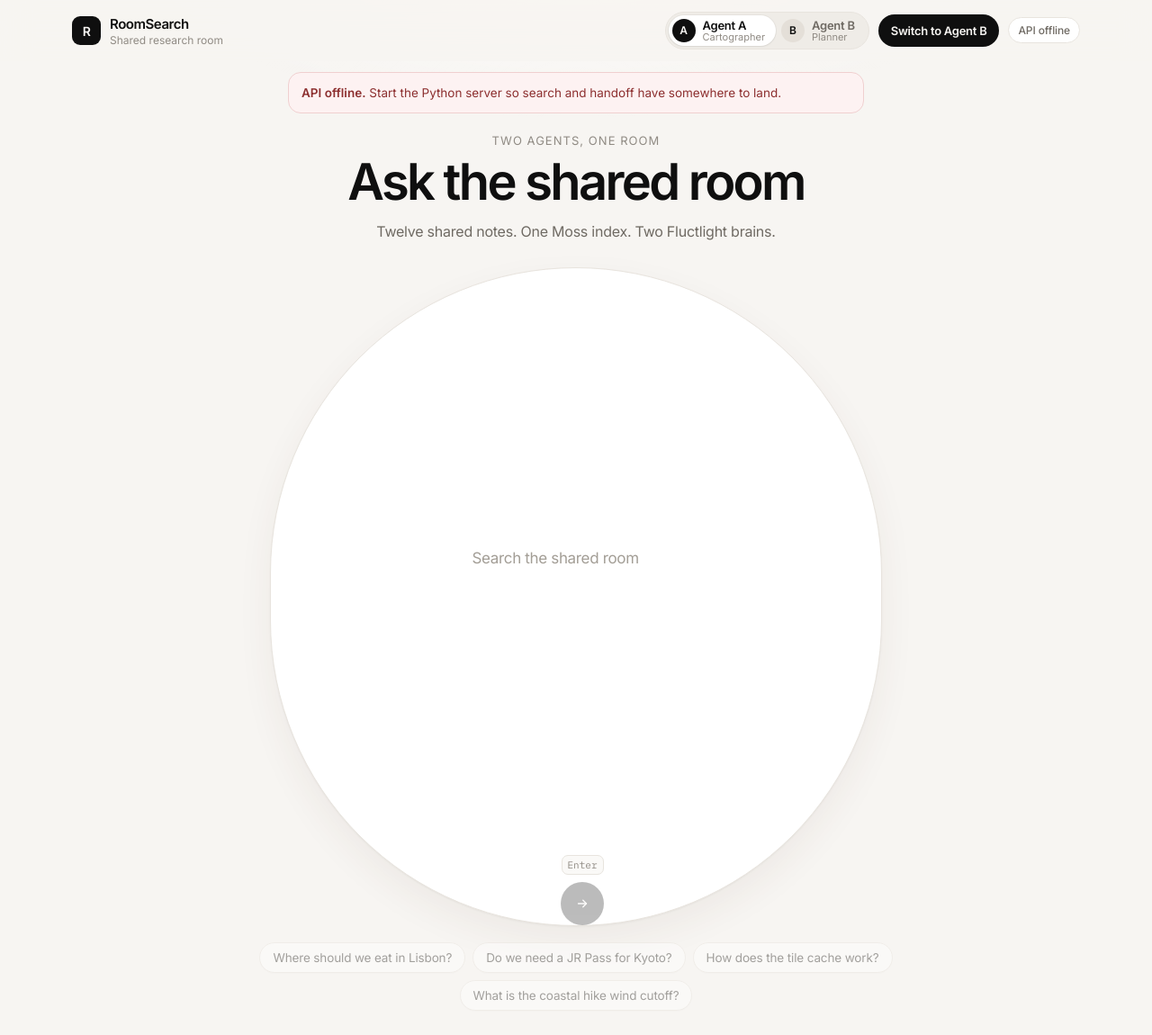
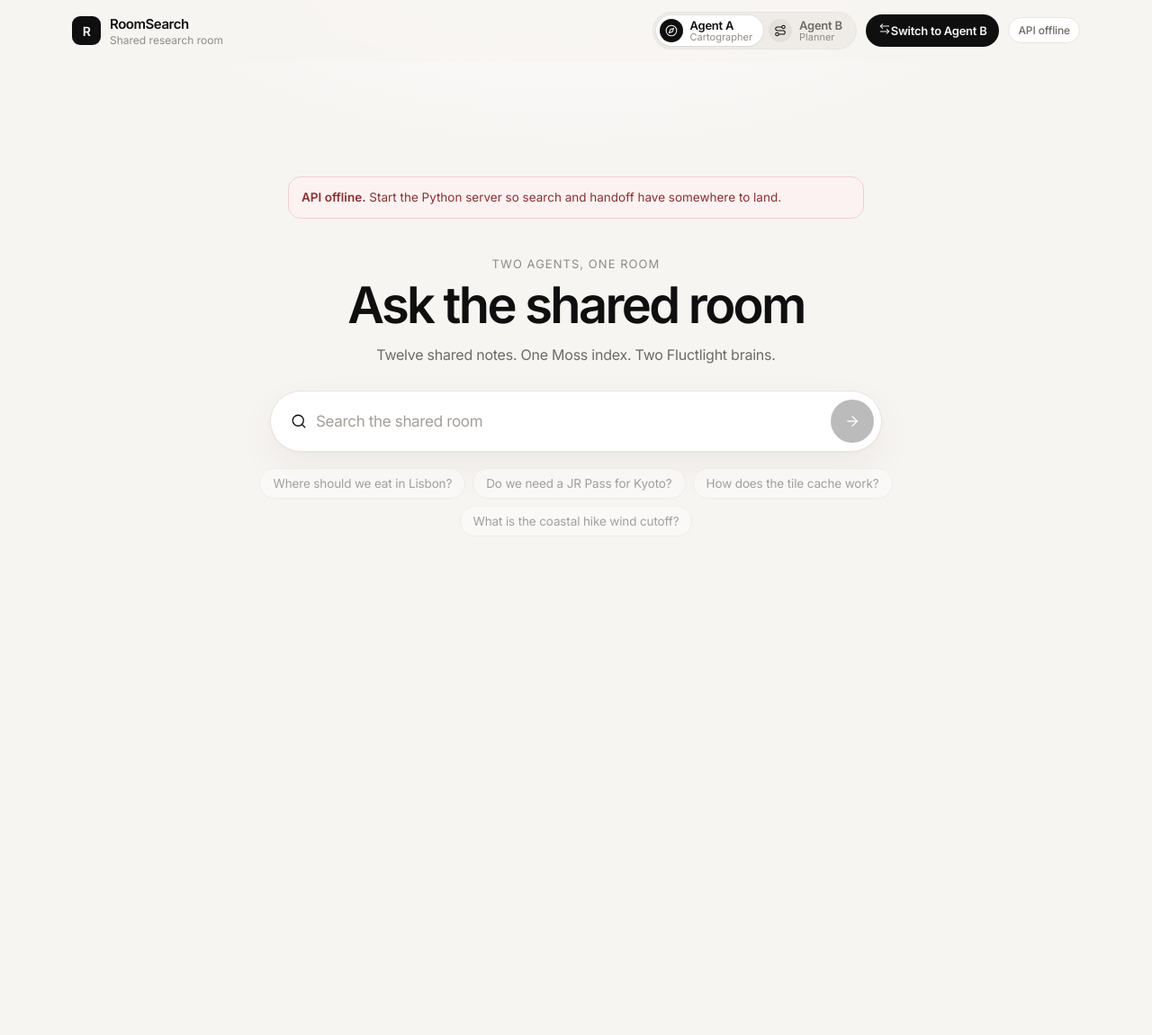
Before and after one commit to voxmastery/RoomSearch, a React (Vite) app: page / in a window 1280 px wide. Shown: the top 1150 px of the page at 90% size. After the commit the page ends 800 px from the top, so only its background shows below. Built offline with nearby package versions, Linux system fonts and the light colour scheme; no server answers.

Commit message:
Split the hero pill from the page layout and add Lucide controls.

```diff
--- a/src/App.tsx
+++ b/src/App.tsx
@@ -1,9 +1,10 @@
 import { useEffect, useRef, useState } from "react"
 import { ApiError, fetchStatus, handoff, searchRoom } from "./api"
+import { ArrowLeftRight, ArrowRight, Compass, Route, Search } from "lucide-react"
 import { Rail } from "./components/Rail"
+import { MossPulse, RoomIllustration } from "./components/RoomArt"
 import { Sources } from "./components/Sources"
 import { Trace } from "./components/Trace"
-import { IconArrow } from "./components/Icons"
 import { AGENTS, SUGGESTIONS, type AgentId, type Handoff, type MemorySnapshot, type MossMode, type SearchResponse, type StatusResponse } from "./types"
 
 const other = (id: AgentId): AgentId => (id === "agent-a" ? "agent-b" : "agent-a")
@@ -108,12 +109,13 @@ export default function App() {
 
   const searchForm = (variant: "hero" | "compact") => (
     <form
-      className={`search ${variant}`}
+      className={variant === "compact" ? "search compact" : "search"}
       onSubmit={(event) => {
         event.preventDefault()
         void runSearch(draft)
       }}
     >
+      <Search className="lead-icon" size={18} strokeWidth={1.75} aria-hidden="true" />
       <input
         ref={variant === "hero" || !idle ? inputRef : undefined}
         value={draft}
@@ -123,9 +125,8 @@ export default function App() {
         disabled={!searchable || phase === "running"}
         autoComplete="off"
       />
-      <span className="kbd">Enter</span>
       <button className="go" type="submit" aria-label="Search" disabled={!searchable || phase === "running" || draft.trim().length === 0}>
-        <IconArrow />
+        <ArrowRight size={18} strokeWidth={1.75} aria-hidden="true" />
       </button>
     </form>
   )
@@ -151,7 +152,13 @@ export default function App() {
                   onClick={() => void switchAgent(item.id)}
                   aria-pressed={item.id === agentId}
                 >
-                  <span className="initial">{item.initial}</span>
+                  <span className="initial" aria-hidden="true">
+                    {item.id === "agent-a" ? (
+                      <Compass size={14} strokeWidth={1.75} />
+                    ) : (
+                      <Route size={14} strokeWidth={1.75} />
+                    )}
+                  </span>
                   <span className="who">
                     <strong>{item.name}</strong>
                     <em>{item.role}</em>
@@ -160,6 +167,7 @@ export default function App() {
               ))}
             </div>
             <button className="switch" type="button" onClick={() => void switchAgent(other(agentId))} disabled={handoffBusy || phase === "running"}>
+              <ArrowLeftRight size={14} strokeWidth={1.75} aria-hidden="true" />
               {handoffBusy ? "Activating…" : `Switch to ${next.name}`}
             </button>
             <ModeBadge mode={mode} ready={Boolean(status?.moss.ready)} offline={offline} />
@@ -171,6 +179,7 @@ export default function App() {
       {idle ? (
         <section className="hero">
           <Banner mode={mode} ready={Boolean(status?.moss.ready)} error={status?.moss.error ?? null} offline={offline} />
+          <RoomIllustration />
           <p className="eyebrow">Two agents, one room</p>
           <h2>Ask the shared room</h2>
           <p className="lede">Twelve shared notes. One Moss index. Two Fluctlight brains.</p>
@@ -207,7 +216,7 @@ export default function App() {
 
 function ModeBadge({ mode, ready, offline }: { mode: MossMode; ready: boolean; offline: boolean }) {
   if (offline) return <span className="mode">API offline</span>
-  if (mode === "live" && ready) return <span className="mode live"><i />Moss live</span>
+  if (mode === "live" && ready) return <span className="mode live"><MossPulse />Moss live</span>
   if (mode === "live") return <span className="mode wait"><i />Warming</span>
   if (mode === "mock") return <span className="mode mock"><i />Mock</span>
   return <span className="mode">Moss off</span>
```
